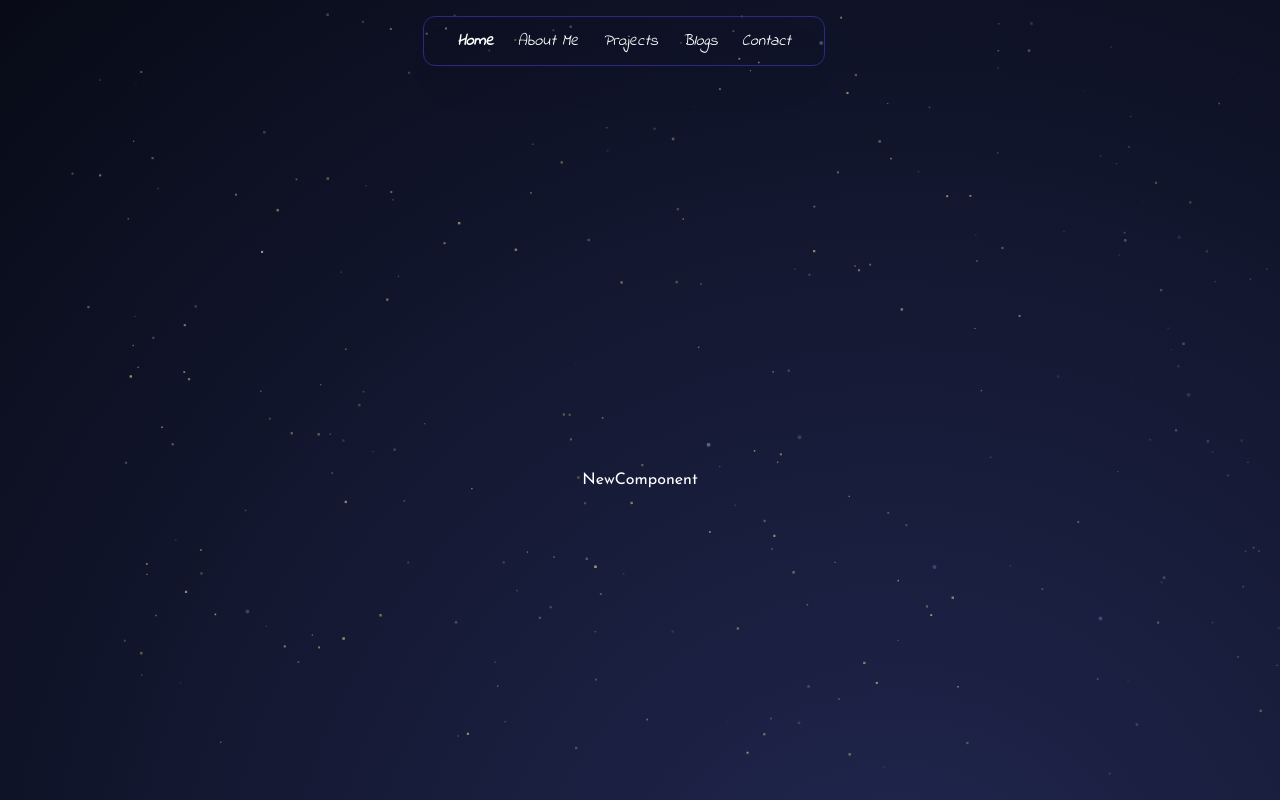
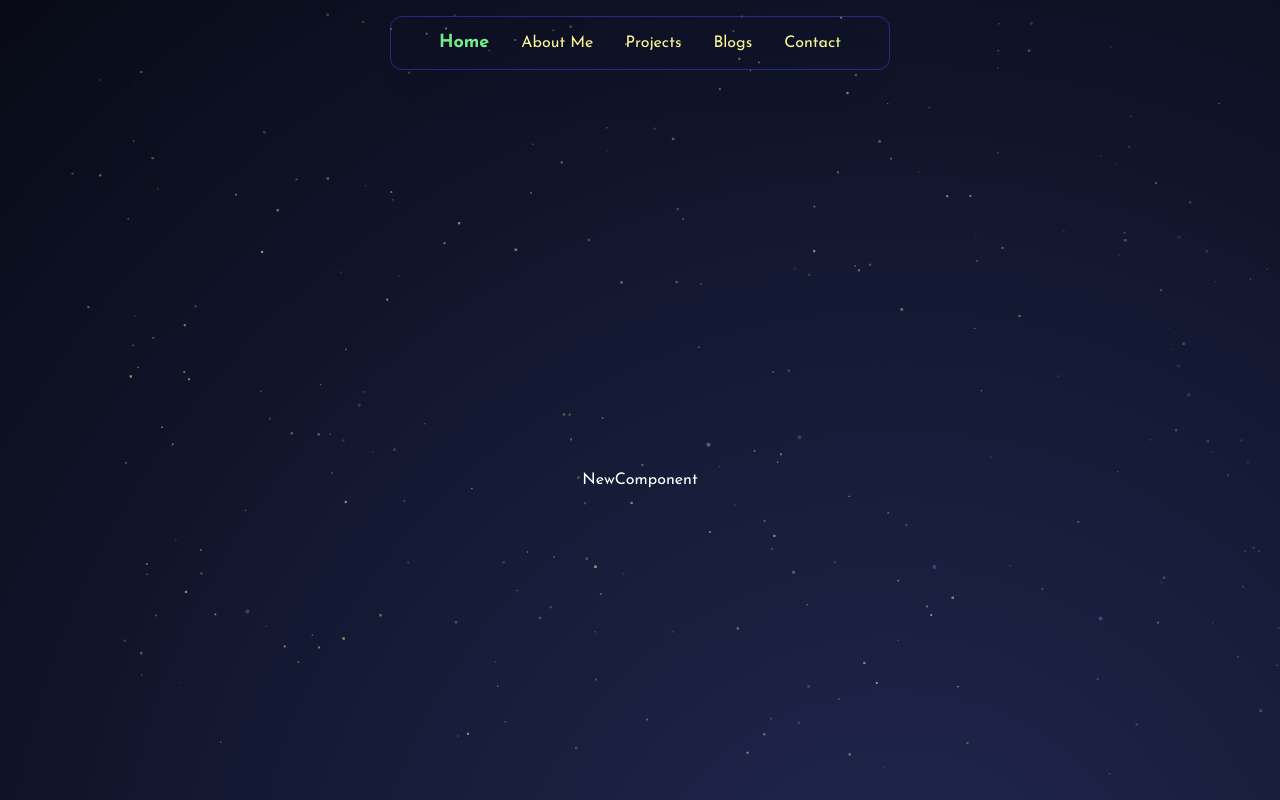
Before and after one commit to Rashedin-063/my-portfolio, a Next.js app: page / in a window 1280 px wide. Built offline with nearby package versions, Linux system fonts and the light colour scheme.

Commit message:
custom color added

```diff
--- a/src/components/Navbar.jsx
+++ b/src/components/Navbar.jsx
@@ -16,17 +16,17 @@ const Navbar = () => {
   ];
 
   return (
-    <div className=' h-20 mr-8 text-yellow-sunshine sticky top-0 py-4 font-indieFlower'>
-      <ul className=' px-1'>
+    <div className=' h-20 text-yellow-sunshine sticky top-0 py-4 font-chakraPetc'>
+      <ul>
         <Fade cascade damping={0.3}>
-          <ul className='flex justify-center items-center gap-4 lg:gap-6 text-sm md:text-base font-playWrite italic  border border-indigo-800 p-3 w-[80%] lg:w-1/3 mx-auto rounded-xl border-opacity-75 drop-shadow-2xl'>
+          <ul className='flex justify-center items-center gap-6 lg:gap-8 text-sm md:text-base  border border-indigo-800 p-3 w-full md:w-2/3 m lg:w-[50%] xl:w-[40%] mx-auto rounded-xl border-opacity-75 drop-shadow-2xl'>
             {items.map(({ to, label }) => (
               <li key={to}>
                 <Link
                   href={to}
                   className={
                     pathname === to
-                      ? 'text-green-lantern font-semibold animate-pulse-3'
+                      ? 'text-green-lantern font-bold text-base md:text-lg'
                       : 'hover:transition hover:duration-700 hover:font-semibold'
                   }
                 >
--- a/src/styles/fontConfig.ts
+++ b/src/styles/fontConfig.ts
@@ -6,6 +6,8 @@ export const indieFlower = Indie_Flower({
   subsets: ['latin'],
   variable: '--indie-flower',
 });
+
+
 
 export const josefinSans = Josefin_Sans({
   weight: ['300', '400', '500', '600', '700'],
--- a/tailwind.config.ts
+++ b/tailwind.config.ts
@@ -21,8 +21,12 @@ const config: Config = {
       },
 
       colors: {
-        background: 'var(--background)',
-        foreground: 'var(--foreground)',
+        'yellow-sunshine': '#FCF596',
+        'midnight-gray': '	##3c3c3c',
+        'deep-ocean': '#004080',
+        'green-lantern': '#73EC8B',
+        'white-pearl': '#FBF8EF',
+        'charcoal-gray': '#000000',
       },
     },
   },
```
